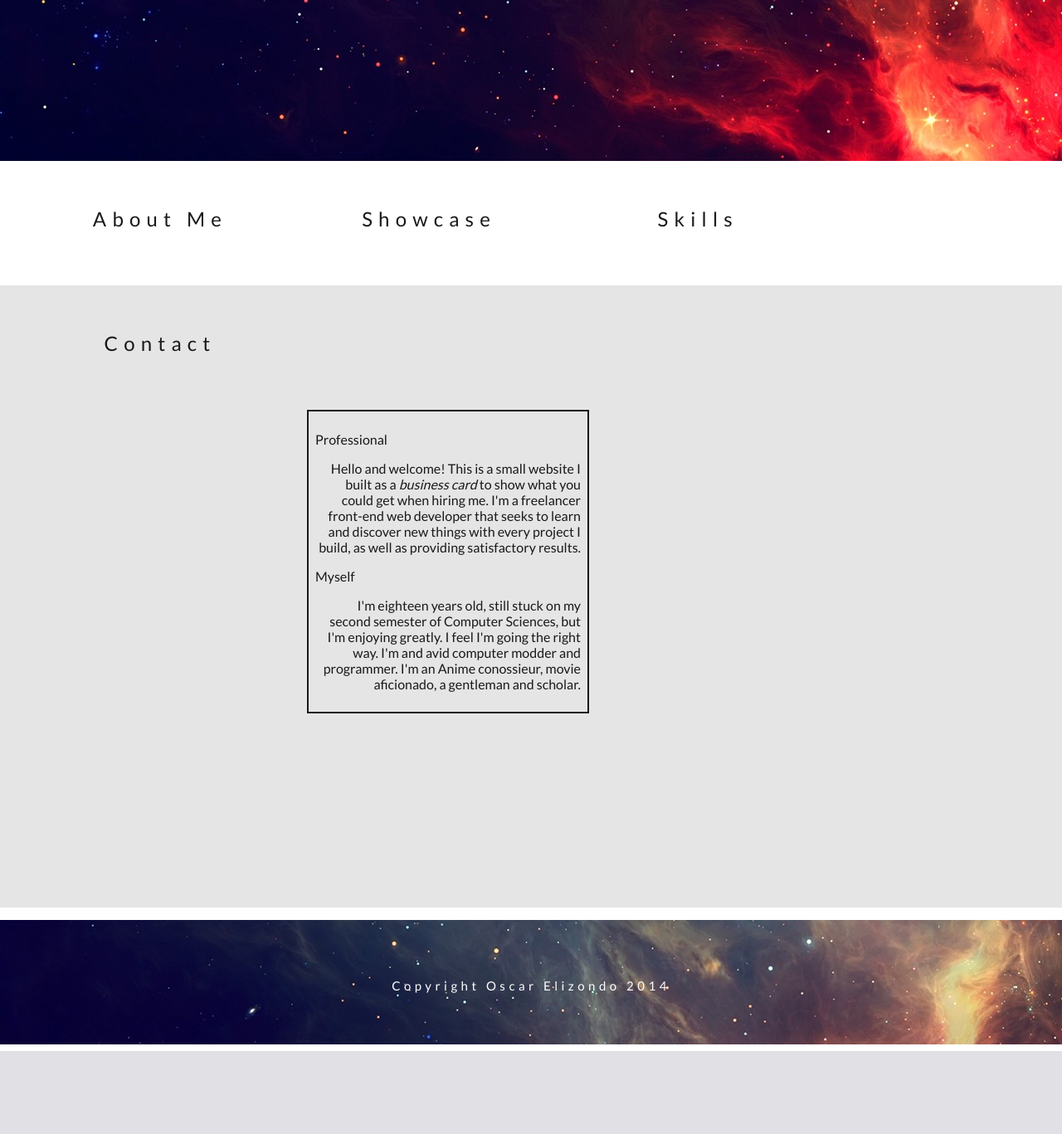
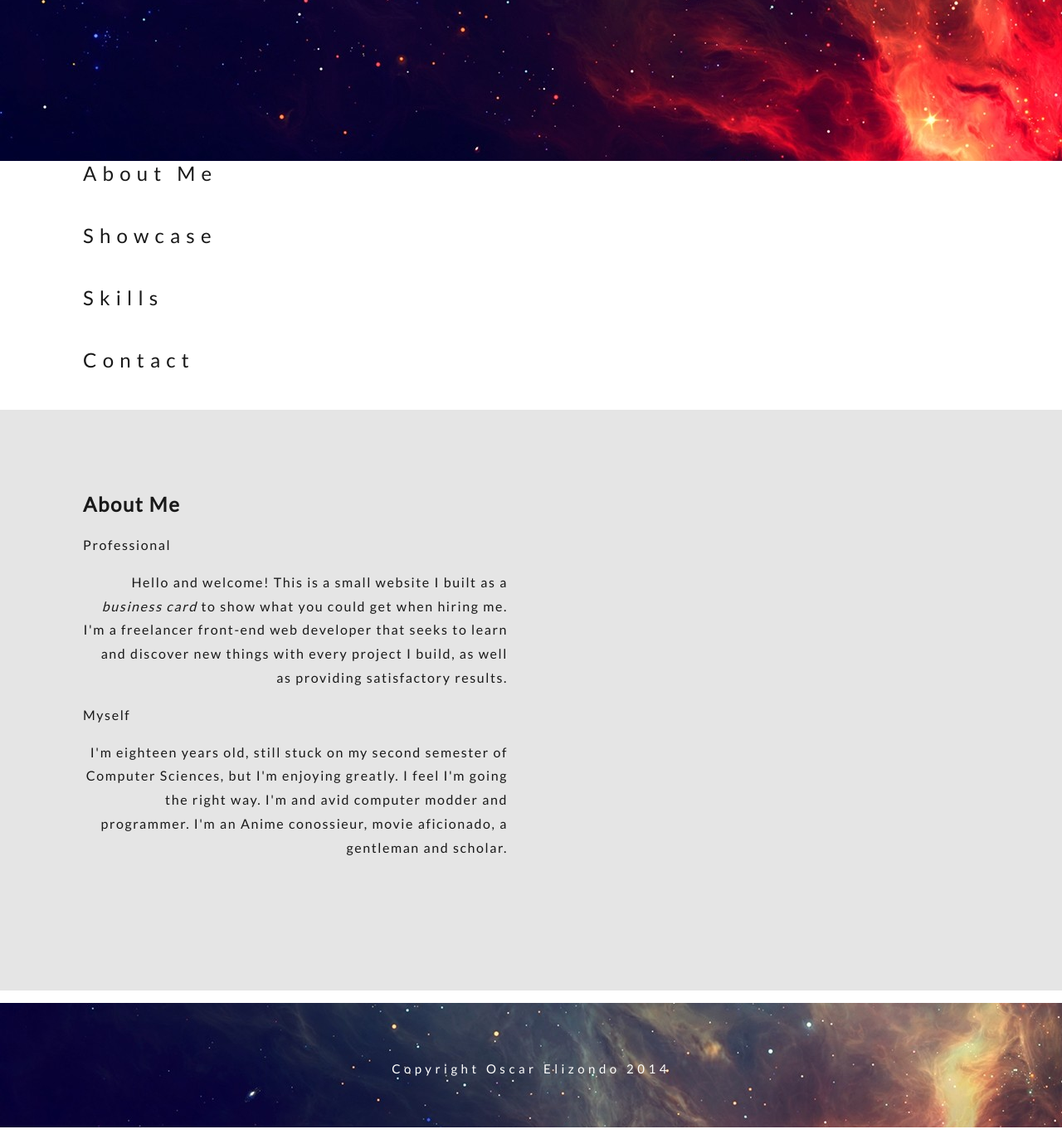
Before and after one commit to oelizondo/ArtistTemplate, a PHP site: page / in a window 1280 px wide. Shown: the part 554-1921 px from the top of the page at 83% size. Before the commit the page ends 1821 px from the top, so only its background shows below. Run offline with PHP 8.4, Linux system fonts and the light colour scheme.

Commit message:
mobile support, nav changes

```diff
--- a/index.html
+++ b/index.html
@@ -29,10 +29,11 @@
 	</div>
 	<div id="bio">
 		<div id="me">
-			<span><p class="right">Professional</p>
+			<h2 class="right">About Me</h2>
+			<p class="right">Professional</p>
 			<p>Hello and welcome! This is a small website I built as a <i>business card</i> to show what you could get when hiring me. I'm a freelancer front-end web developer that seeks to learn and discover new things with every project I build, as well as providing satisfactory results.</p>
 			<p class="right">Myself</p>
-			<p>I'm eighteen years old, still stuck on my second semester of Computer Sciences, but I'm enjoying greatly. I feel I'm going the right way. I'm and avid computer modder and programmer. I'm an Anime conossieur, movie  aficionado, a gentleman and scholar.</p></span>
+			<p>I'm eighteen years old, still stuck on my second semester of Computer Sciences, but I'm enjoying greatly. I feel I'm going the right way. I'm and avid computer modder and programmer. I'm an Anime conossieur, movie  aficionado, a gentleman and scholar.</p>
 		</div>
 	</div>
 	<footer>
--- a/style.css
+++ b/style.css
@@ -31,25 +31,24 @@ body {
   letter-spacing: 0.7em; }
 
 #container {
-  height: 150px;
+  height: 300px;
   width: 100%; }
 
 #about {
-  display: inline-block;
-  margin-left: 65px;
-  width: 20%;
-  height: 150px;
+  width: 100%;
+  float: left;
+  height: 75px;
   background: white;
-  text-align: center;
-  transition: 0.3s; }
+  transition: 0.1s; }
   #about a {
     font-size: 1.5em;
+    margin-left: 100px;
+    margin-top: 10px;
     text-decoration: none;
     color: #191919;
     letter-spacing: 0.3em;
-    position: relative;
     top: 55px;
-    transition: 0.3s; }
+    transition: 0.2s; }
 
 #about:hover {
   background: #191919; }
@@ -57,21 +56,20 @@ body {
     color: white; }
 
 #showcase {
-  display: inline-block;
-  margin-left: 65px;
-  width: 20%;
-  height: 150px;
+  width: 100%;
+  float: left;
+  height: 75px;
   background: white;
-  text-align: center;
-  transition: 0.3s; }
+  transition: 0.1s; }
   #showcase a {
     font-size: 1.5em;
+    margin-left: 100px;
+    margin-top: 10px;
     text-decoration: none;
     color: #191919;
     letter-spacing: 0.3em;
-    position: relative;
     top: 55px;
-    transition: 0.3s; }
+    transition: 0.2s; }
 
 #showcase:hover {
   background: #191919; }
@@ -79,21 +77,20 @@ body {
     color: white; }
 
 #value {
-  display: inline-block;
-  margin-left: 65px;
-  width: 20%;
-  height: 150px;
+  width: 100%;
+  float: left;
+  height: 75px;
   background: white;
-  text-align: center;
-  transition: 0.3s; }
+  transition: 0.1s; }
   #value a {
     font-size: 1.5em;
+    margin-left: 100px;
+    margin-top: 10px;
     text-decoration: none;
     color: #191919;
     letter-spacing: 0.3em;
-    position: relative;
     top: 55px;
-    transition: 0.3s; }
+    transition: 0.2s; }
 
 #value:hover {
   background: #191919; }
@@ -101,21 +98,20 @@ body {
     color: white; }
 
 #contact {
-  display: inline-block;
-  margin-left: 65px;
-  width: 20%;
-  height: 150px;
+  width: 100%;
+  float: left;
+  height: 75px;
   background: white;
-  text-align: center;
-  transition: 0.3s; }
+  transition: 0.1s; }
   #contact a {
     font-size: 1.5em;
+    margin-left: 100px;
+    margin-top: 10px;
     text-decoration: none;
     color: #191919;
     letter-spacing: 0.3em;
-    position: relative;
     top: 55px;
-    transition: 0.3s; }
+    transition: 0.2s; }
 
 #contact:hover {
   background: #191919; }
@@ -125,20 +121,18 @@ body {
 #bio {
   display: inline-block;
   width: 100%;
-  height: 750px;
+  height: 700px;
   background: #e5e5e5; }
   #bio .right {
     text-align: left; }
   #bio #me {
-    width: 25%;
-    position: relative;
-    top: 150px;
-    left: 370px;
+    width: 40%;
+    margin: 100px;
+    line-height: 180%;
+    letter-spacing: 0.1em;
+    max-height: 300px;
     text-align: right;
-    color: #191919;
-    display: inline-block;
-    padding: 0.5em;
-    border: #191919 solid 2px; }
+    color: #191919; }
 
 footer {
   width: 100%;
--- a/style.sass
+++ b/style.sass
@@ -29,88 +29,84 @@ body
 	text-align: center
 	letter-spacing: 0.7em
 #container
-	height: 150px
+	height: 300px
 	width: 100%
 #about
-	display: inline-block
-	margin-left: 65px
-	width: 20%
-	height: 150px
+	width: 100%
+	float: left
+	height: 75px
 	background: white
-	text-align: center
-	transition: 0.3s
+	transition: 0.1s
 	a
 		font:
 			size: 1.5em
+		margin-left: 100px
+		margin-top: 10px
 		text-decoration: none
 		color: #191919
 		letter-spacing: 0.3em
-		position: relative
 		top: 55px
-		transition: 0.3s
+		transition: 0.2s
 #about:hover
 	background: #191919
 	a
 		color: white
 #showcase
-	display: inline-block
-	margin-left: 65px
-	width: 20%
-	height: 150px
+	width: 100%
+	float: left
+	height: 75px
 	background: white
-	text-align: center
-	transition: 0.3s
+	transition: 0.1s
 	a
 		font:
 			size: 1.5em
+		margin-left: 100px
+		margin-top: 10px
 		text-decoration: none
 		color: #191919
 		letter-spacing: 0.3em
-		position: relative
 		top: 55px
-		transition: 0.3s
+		transition: 0.2s
 #showcase:hover
 	background: #191919
 	a
 		color: white
 #value
-	display: inline-block
-	margin-left: 65px
-	width: 20%
-	height: 150px
+	width: 100%
+	float: left
+	height: 75px
 	background: white
-	text-align: center
-	transition: 0.3s
+	transition: 0.1s
 	a
 		font:
 			size: 1.5em
+		margin-left: 100px
+		margin-top: 10px
 		text-decoration: none
 		color: #191919
 		letter-spacing: 0.3em
-		position: relative
 		top: 55px
-		transition: 0.3s
+		transition: 0.2s
 #value:hover
 	background: #191919
 	a
 		color: white
 #contact
-	display: inline-block
-	margin-left: 65px
-	width: 20%
-	height: 150px
+	width: 100%
+	float: left
+	height: 75px
 	background: white
-	text-align: center
-	transition: 0.3s
+	transition: 0.1s
 	a
 		font:
 			size: 1.5em
+		margin-left: 100px
+		margin-top: 10px
 		text-decoration: none
 		color: #191919
 		letter-spacing: 0.3em
-		position: relative
 		top: 55px
-		transition: 0.3s
+		transition: 0.2s
 #contact:hover
 	background: #191919
 	a
@@ -118,21 +114,18 @@ body
 #bio
 	display: inline-block
 	width: 100%
-	height: 750px
+	height: 700px
 	background: #e5e5e5
 	.right
 		text-align: left
 	#me
-		width: 25%
-		position: relative
-		top: 150px
-		left: 370px
+		width: 40%
+		margin: 100px
+		line-height: 180%
+		letter-spacing: 0.1em
+		max-height: 300px
 		text-align: right
 		color:  #191919
-		span
-		display: inline-block
-		padding: .5em
-		border: #191919 solid 2px
 
 footer
 	width: 100%
```
Also changed, not shown: 1 other file.
